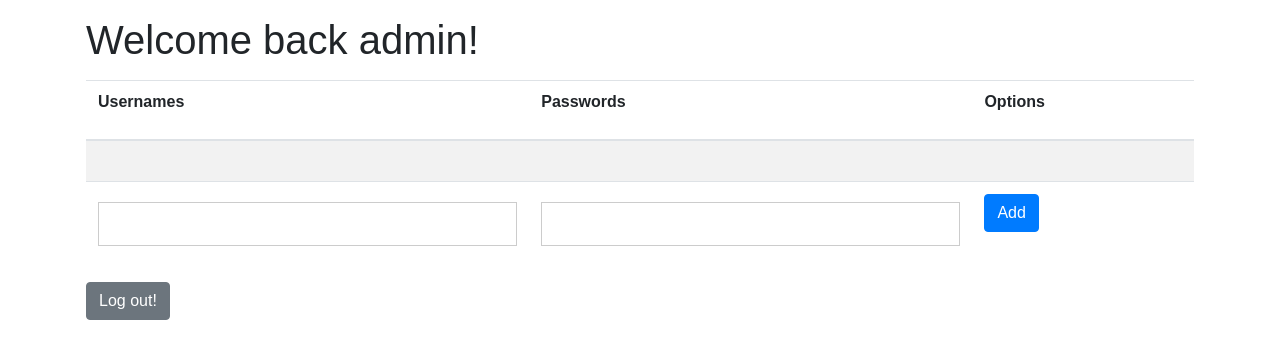
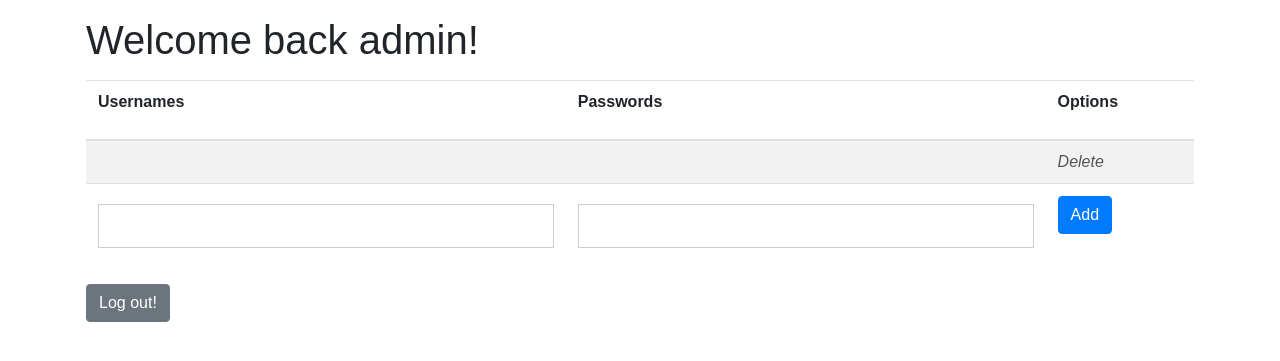
Before and after one commit to quandapro/se-repo, a Flask app: page /admin in a window 1280 px wide. Shown: the top 361 px of the page. Run offline with Flask 2, Linux system fonts and the light colour scheme; the visitor is signed in with stand-in values (Sample User, id 1); tables that the repository leaves empty or names only in its code hold one stand-in row (values such as "Sample post"); parts of the project's set-up code (start-up, migrations or seed data) failed here and were passed over; some libraries are stand-ins or nearby versions.

Commit message:
Add delete users for admin

```diff
--- a/src/Flask/main.py
+++ b/src/Flask/main.py
@@ -92,6 +92,18 @@ def admin():
 
     return render_template('admin.html', username=session['username'], accounts=accounts, len = len(accounts), msg=msg)
 
+@app.route('/delete')
+def delete():
+    if session['username'] != 'admin':
+        return redirect(url_for('index'))
+    if 'username' in request.args and request.args.get('username') != 'admin':
+        username = request.args.get('username')
+        print(username)
+        cursor = mysql.connection.cursor(MySQLdb.cursors.DictCursor)
+        cursor.execute('DELETE FROM users WHERE username = %s', (username,))
+        mysql.connection.commit()
+    return redirect(url_for('admin'))
+
 @app.route('/doctor', methods=['GET', 'POST'])
 def doctor():
     image_filename = '0e0003ddd8df.png'
--- a/src/Flask/templates/admin.html
+++ b/src/Flask/templates/admin.html
@@ -33,8 +33,8 @@
                     <td>
                         <p>{{accounts[i]['password']}}</p>
                     </td>
-                    <td class="table-cell last-cell">
-
+                    <td>
+                        <i><a href="{{ url_for('delete', username=accounts[i]['username'])}}">Delete</a></i>
                     </td>
                 </tr>
                 {%endfor%}
```
